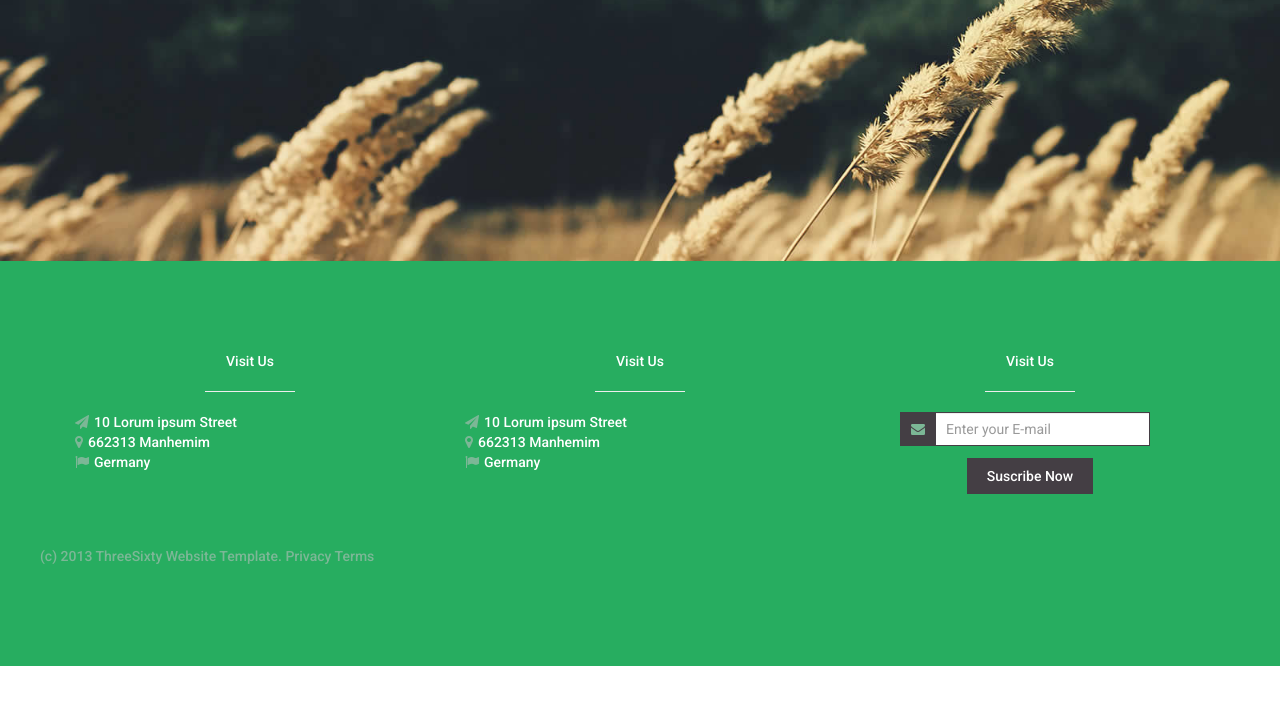
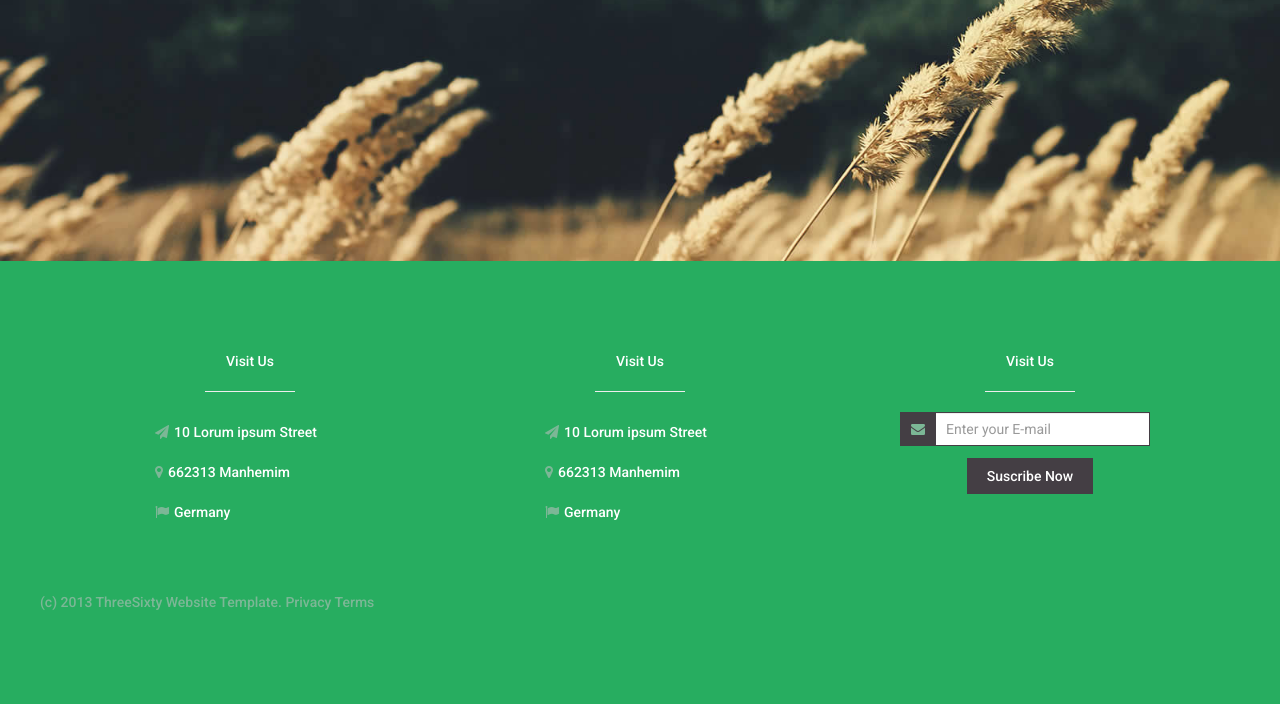
Before and after one commit to Carmenrosacoder/kane_theme, a plain HTML site: page Problema/index.html in a window 1280 px wide. Shown: the part 6421-7125 px from the top of the page. Before the commit the page ends 7087 px from the top, so only its background shows below. Drawn offline with nearby package versions, Linux system fonts and the light colour scheme.

Commit message:
detalles

```diff
--- a/Problema/css/main.scss
+++ b/Problema/css/main.scss
@@ -285,6 +285,9 @@ button{
     }
 
 }
+.footer_icon{
+    padding:10px 80px;
+}
 @media only screen and(max-width:420px) {
     #about .citas , .getintouch , #redes i{
         padding:0px;
@@ -294,5 +297,7 @@ button{
         padding-left: 0px;
         padding-right: 0px;
     }
-
+    .footer_icon{
+        padding: 0px;
+    }
 }
--- a/Problema/index.html
+++ b/Problema/index.html
@@ -597,10 +597,12 @@
                 <div class="col-lg-4 col-md-4 col-sm-12 col-xs-12">
                     <h5>Visit Us</h5>
                     <hr>
-                    <div class="text-left">
+                    <div class="text-left footer_icon">
                     <i class="fa fa-paper-plane"></i>10 Lorum ipsum Street
                     <br>
+                    <br>
                     <i class="fa fa-map-marker"></i>662313 Manhemim
+                    <br>
                     <br>
                     <i class="fa fa-flag"></i>Germany
                     </div>
@@ -608,10 +610,12 @@
                 <div class="col-lg-4 col-md-4 col-sm-12 col-xs-12">
                     <h5>Visit Us</h5>
                     <hr>
-                    <div class="text-left">
+                    <div class="text-left footer_icon">
                     <i class="fa fa-paper-plane"></i>10 Lorum ipsum Street
                     <br>
+                    <br>
                     <i class="fa fa-map-marker"></i>662313 Manhemim
+                    <br>
                     <br>
                     <i class="fa fa-flag"></i>Germany
                     </div>
```
Also changed, not shown: Problema/css/main.css, 1 other file.
